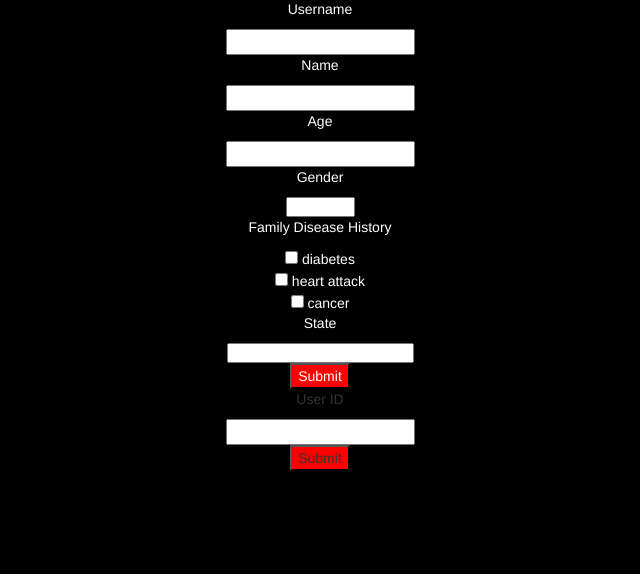
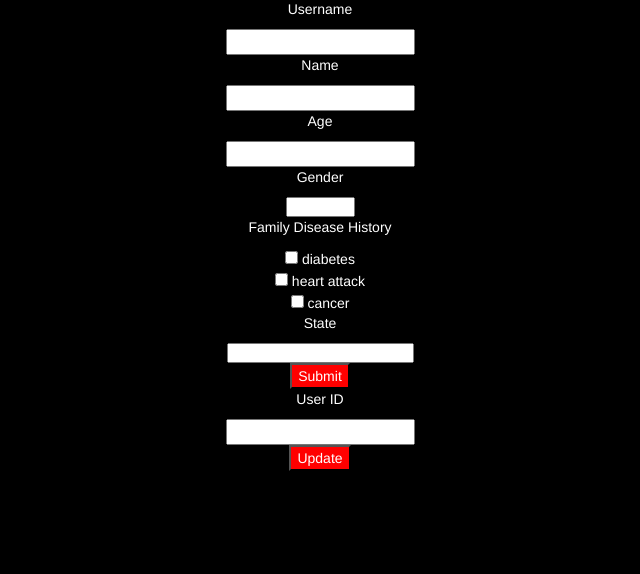
Before and after one commit to cyang87/cs411_project, a Django app: page /cs411_app/ in a window 1280 px wide. Shown: the part 226-800 px from the top of the page, without its empty margins (320-960 px from the left). Run offline with Django 3.2, Linux system fonts and the light colour scheme; some libraries are stand-ins or nearby versions.

Commit message:
bottstrap changes

```diff
--- a/cs411_app/templates/index.html
+++ b/cs411_app/templates/index.html
@@ -113,13 +113,13 @@
 
 </form>
 
-<form action="http://localhost:8000/search_record/" method="POST" class="text-center">
+<form action="http://localhost:8000/search_record/" method="POST" class="text-center" style="color: white">
   <div>
     <p>User ID</p>
     <input name="user_id" id="user_id" type="text" required>
   </div>
 
-  <input type="submit" value="Submit" style="background-color: red"/>
+  <input type="submit" value="Update" style="background-color: red"/>
 </form>
 
 </body>
```
